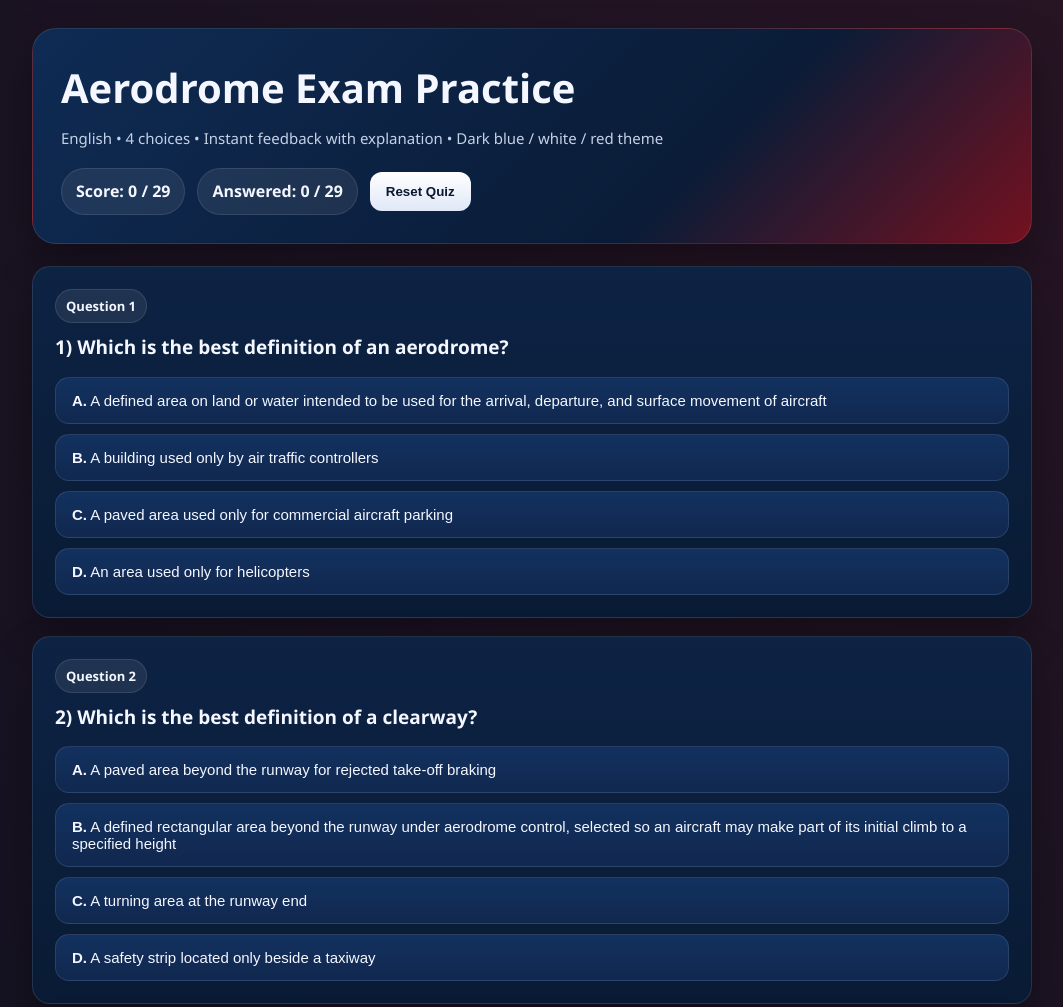
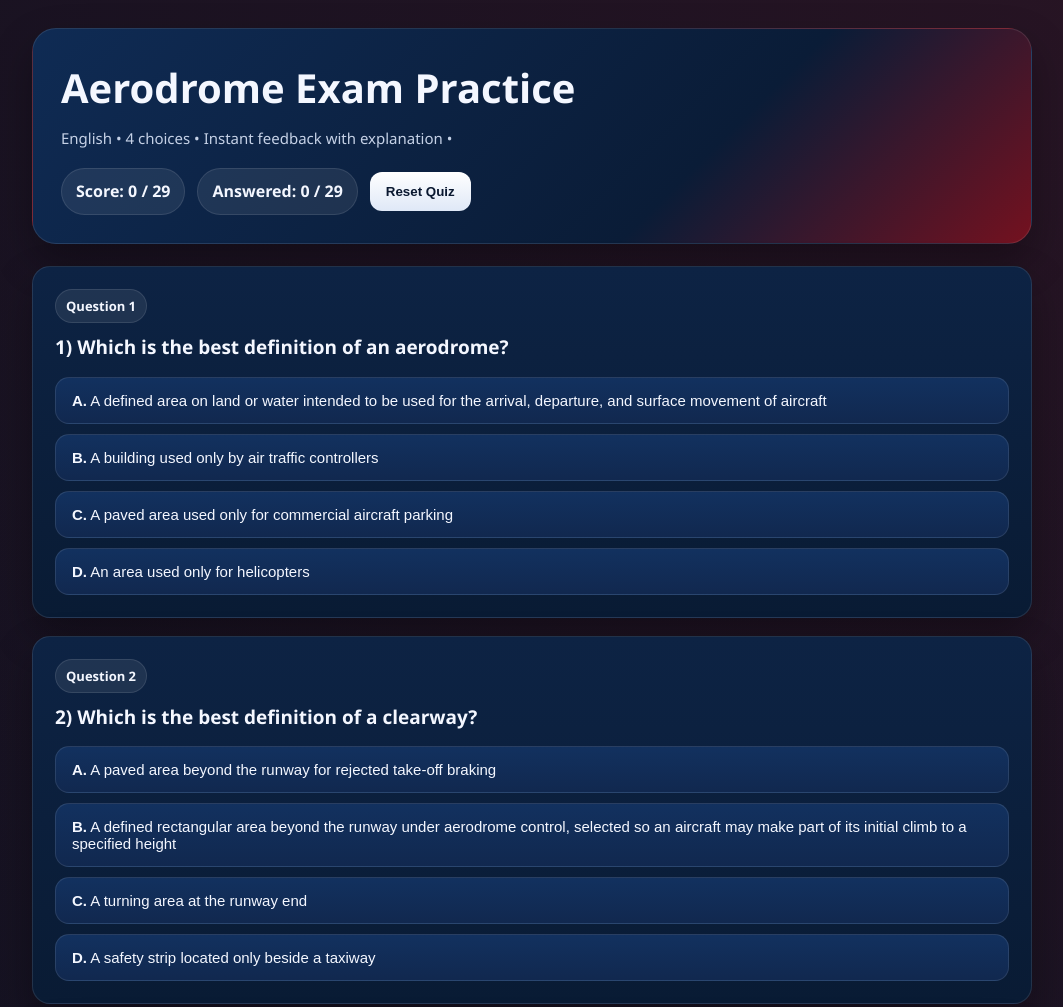
Before and after one commit to thezakrifize/aerodrome, a plain HTML site: page index.html in a window 1280 px wide. Shown: the top 1007 px of the page, without its empty margins (108-1171 px from the left). Drawn offline with Linux system fonts and the light colour scheme.

Commit message:
Update index.html

```diff
--- a/index.html
+++ b/index.html
@@ -163,7 +163,7 @@
   <div class="wrap">
     <section class="hero">
       <h1>Aerodrome Exam Practice</h1>
-      <p class="subtitle">English • 4 choices • Instant feedback with explanation • Dark blue / white / red theme</p>
+      <p class="subtitle">English • 4 choices • Instant feedback with explanation •</p>
       <div class="toolbar">
         <div class="pill">Score: <span id="score">0</span> / <span id="totalA">0</span></div>
         <div class="pill">Answered: <span id="answered">0</span> / <span id="totalB">0</span></div>
```
